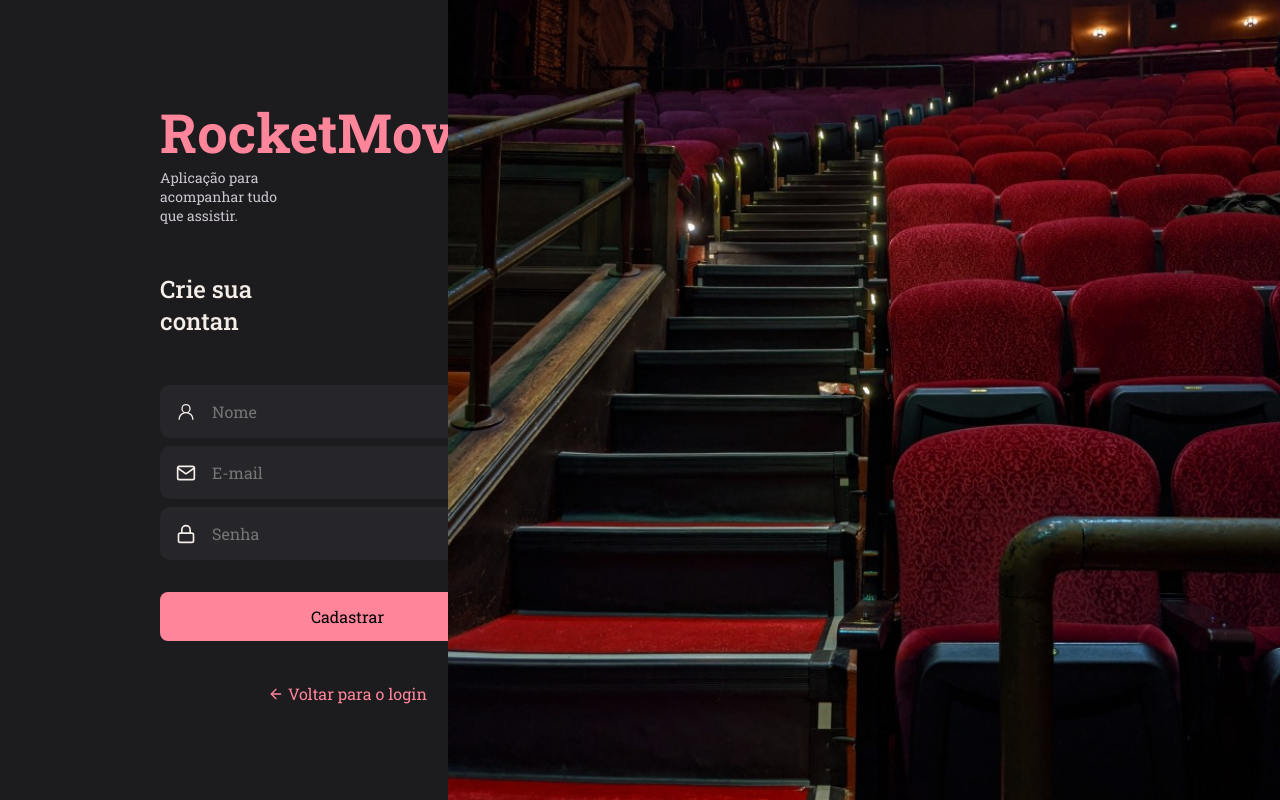
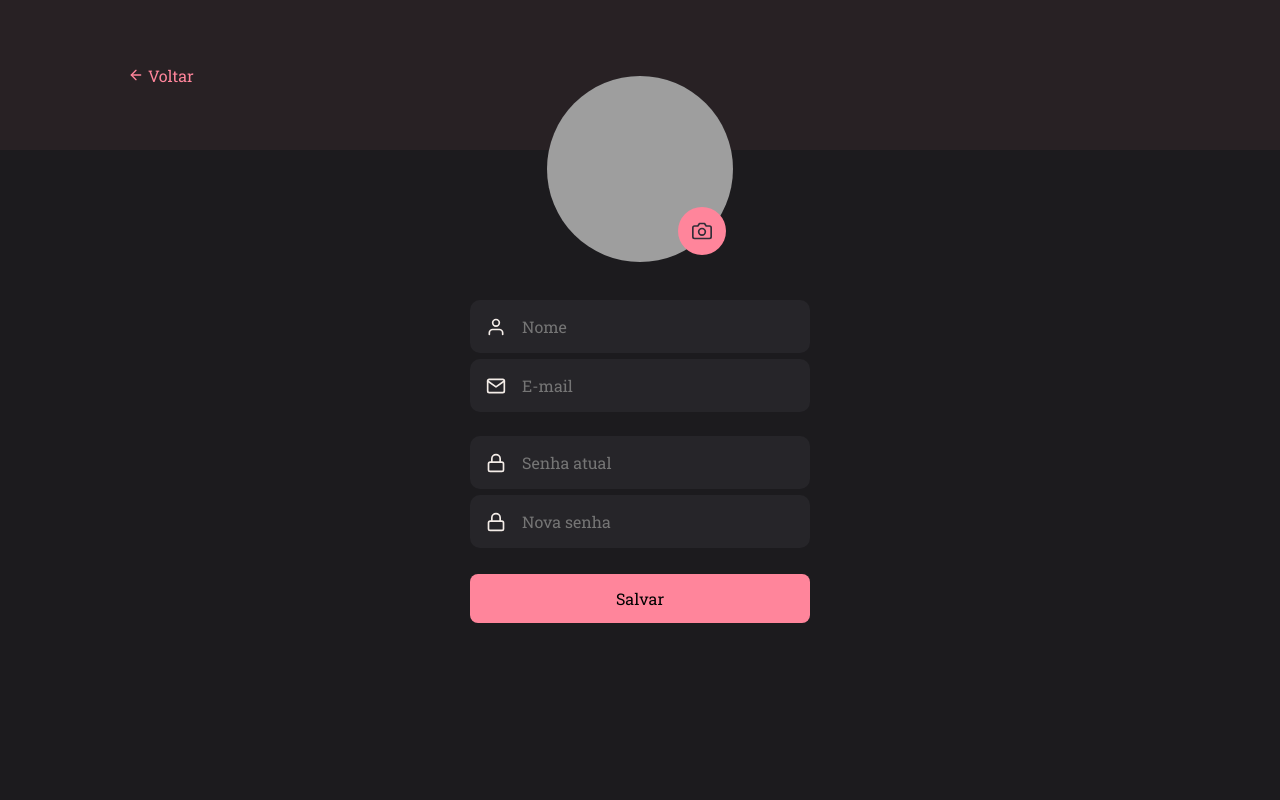
Before and after one commit to nop-dev/RocketMovies-React, a React (Vite) app: page / in a window 1280 px wide. Built offline with nearby package versions, Linux system fonts and the light colour scheme; grey boxes are pictures that could not be loaded.

Commit message:
adiciona página Profile completa

```diff
--- a/src/main.jsx
+++ b/src/main.jsx
@@ -4,13 +4,13 @@ import ReactDOM from 'react-dom/client'
 import GlobalStyles from './styles/global'
 
 // import { Home } from './pages/Home'
-import { SignUp } from './pages/SignUp'
+import { Profile } from './pages/Profile'
 
 // import { Routes } from './routes'
 
 ReactDOM.createRoot(document.getElementById('app')).render(
     <React.StrictMode>
         <GlobalStyles />
-          <SignUp />
+          <Profile />
     </React.StrictMode>,
   )
--- /dev/null
+++ b/src/pages/Profile/index.jsx
@@ -0,0 +1,53 @@
+import React from 'react';
+import { FiArrowLeft, FiUser, FiMail, FiLock, FiCamera } from "react-icons/fi";
+
+import { Avatar, Container, Form } from './styles';
+import { Button } from '../../components/Button';
+import { Input } from '../../components/Input';
+
+export function Profile() {
+    return(
+        <Container>
+            <header>
+                <a href='#'><FiArrowLeft /> Voltar</a>
+            </header>
+
+            <Form>
+                <Avatar>
+                    <img src="https://github.com/nop-dev.png" alt="Imagem do usuário" />
+
+                    <label htmlFor="avatar">
+                    <FiCamera />
+                    <input id="avatar" type="file" />
+                </label>
+                </Avatar>
+
+                <Input
+                    placeholder="Nome"
+                    type="text"
+                    icon={FiUser}
+                />
+
+                <Input
+                    placeholder="E-mail"
+                    type="email"
+                    icon={FiMail}
+                />
+
+                <Input
+                    placeholder="Senha atual"
+                    type="password"
+                    icon={FiLock}
+                />
+
+                <Input
+                    placeholder="Nova senha"
+                    type="password"
+                    icon={FiLock}
+                />
+
+                <Button title={"Salvar"}/>
+            </Form>
+        </Container>
+    )
+}
--- /dev/null
+++ b/src/pages/Profile/styles.js
@@ -0,0 +1,88 @@
+import { styled } from 'styled-components';
+
+export const Container = styled.div`
+    * {
+        font-family: "Roboto Slab", serif;
+    }
+
+    > header {
+        display: flex;
+        align-items: center;
+        padding-left: 10%;
+        height: 150px;
+        background-color: rgba(255, 133, 155, 0.05);
+
+        > a, svg {
+            background: none;
+            color: #FF859B;
+            text-decoration: none;
+        }
+
+        > a {
+            display: flex;
+            align-items: center;
+            gap: 4px;
+        }
+    }
+`
+
+export const Form = styled.form`
+    display: flex;
+    flex-direction: column;
+    gap: 6px;
+
+    background: none;
+    max-width: 340px;
+    margin: 50px auto 0;
+
+    > div:nth-child(4) {
+        margin-top: 18px;
+    }
+
+    > button {
+        margin-top: 20px;
+    }
+`
+
+export const Avatar = styled.div`
+    background: none;
+    position: relative;
+    margin: -124px auto 32px;
+    width: 186px;
+    height: 186px;
+
+    > img {
+        border-radius: 50%;
+        width: 186px;
+        height: 186px;
+    }
+
+    > label {
+        width: 48px;
+        height: 48px;
+
+        background-color: #FF859B;
+        border-radius: 50%;
+
+        display: flex;
+        align-items: center;
+        justify-content: center;
+
+        position: absolute;
+        bottom: 7px;
+        right: 7px;
+
+        cursor: pointer;
+
+        > input {
+            display: none;
+        }
+
+        > svg {
+            background: transparent;
+            width: 20px;
+            height: 20px;
+            color: #312E38;
+        }
+    }
+`
```
